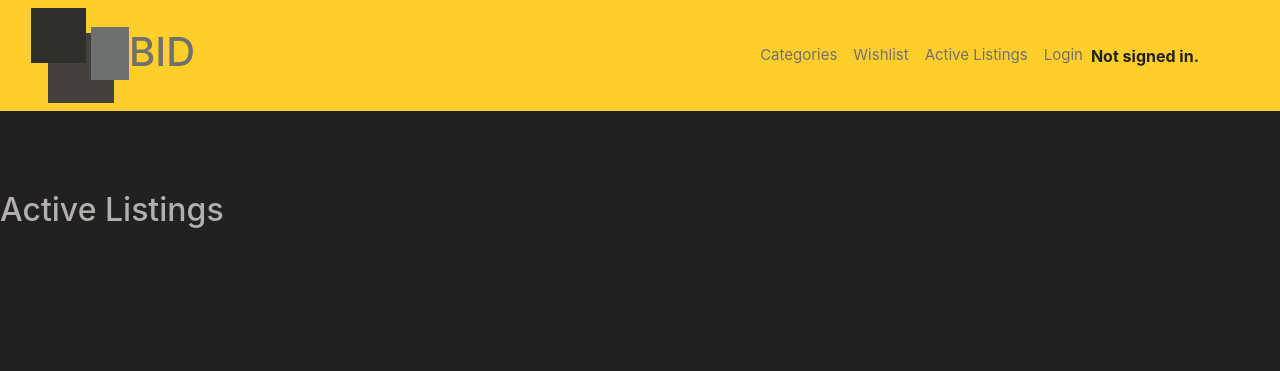
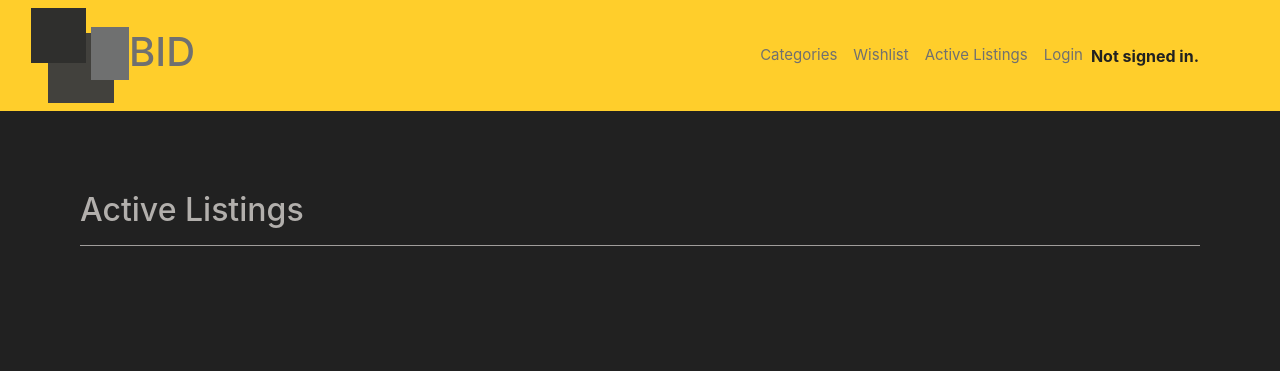
Before and after one commit to peter33chavez/commerce-Project2, a Django app: page / in a window 1280 px wide. Shown: the top 371 px of the page. Run offline with Django 3.2, Linux system fonts and the light colour scheme; some libraries are stand-ins or nearby versions.

Commit message:
starting styling for current listing done on the index page

```diff
--- a/commerce/auctions/static/auctions/styles.css
+++ b/commerce/auctions/static/auctions/styles.css
@@ -86,4 +86,5 @@
 .form-control{
     margin-bottom: 10px;
     margin-left: 10px;
+    color: #B2AFAC;
 }
--- a/commerce/auctions/templates/auctions/index.html
+++ b/commerce/auctions/templates/auctions/index.html
@@ -1,7 +1,10 @@
 {% extends "auctions/layout.html" %}
 
 {% block body %}
-    <h2>Active Listings</h2>
+    <div class='title'>
+        <h2>Active Listings</h2>
+        <hr>
+    </div>
     <ul class= 'activeListings'>
         {% for listing in activeListings %}
             <li>
```
